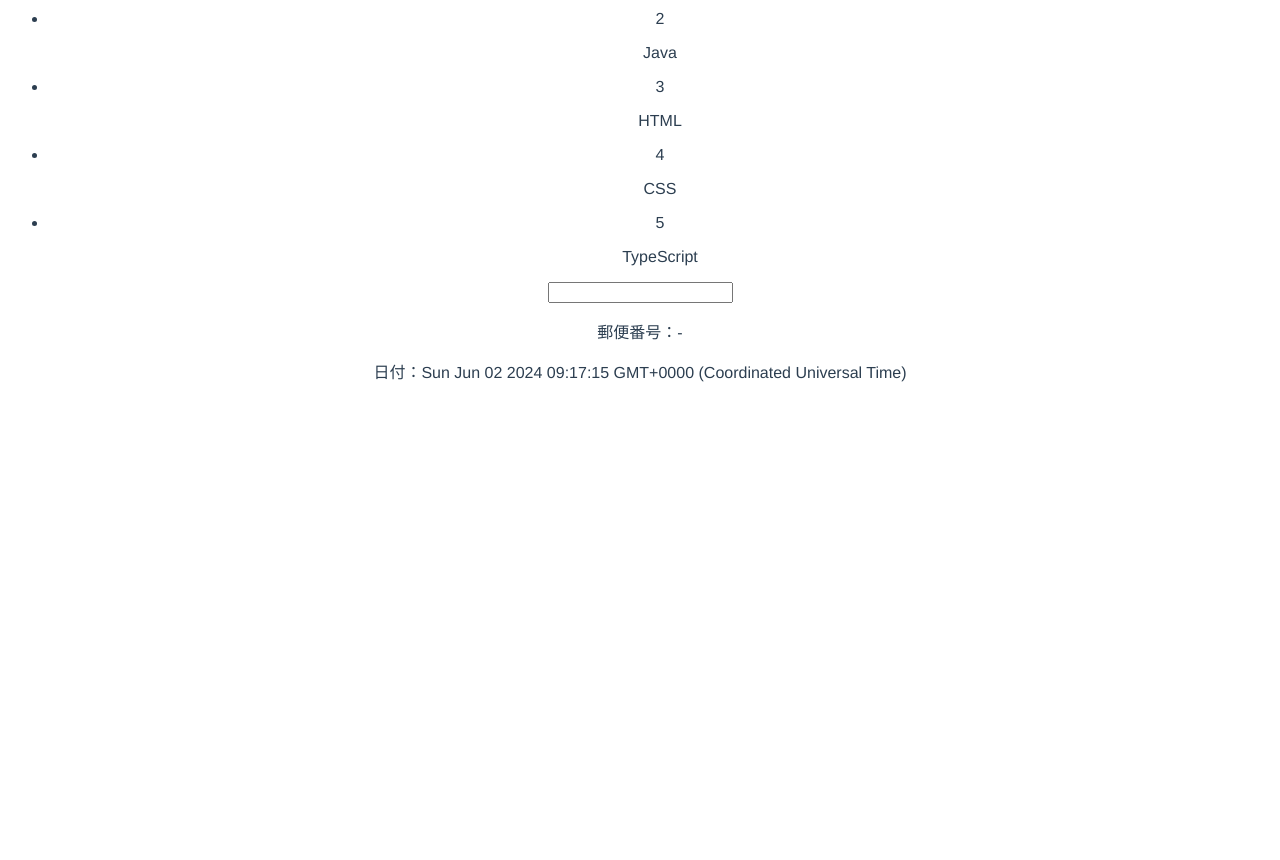
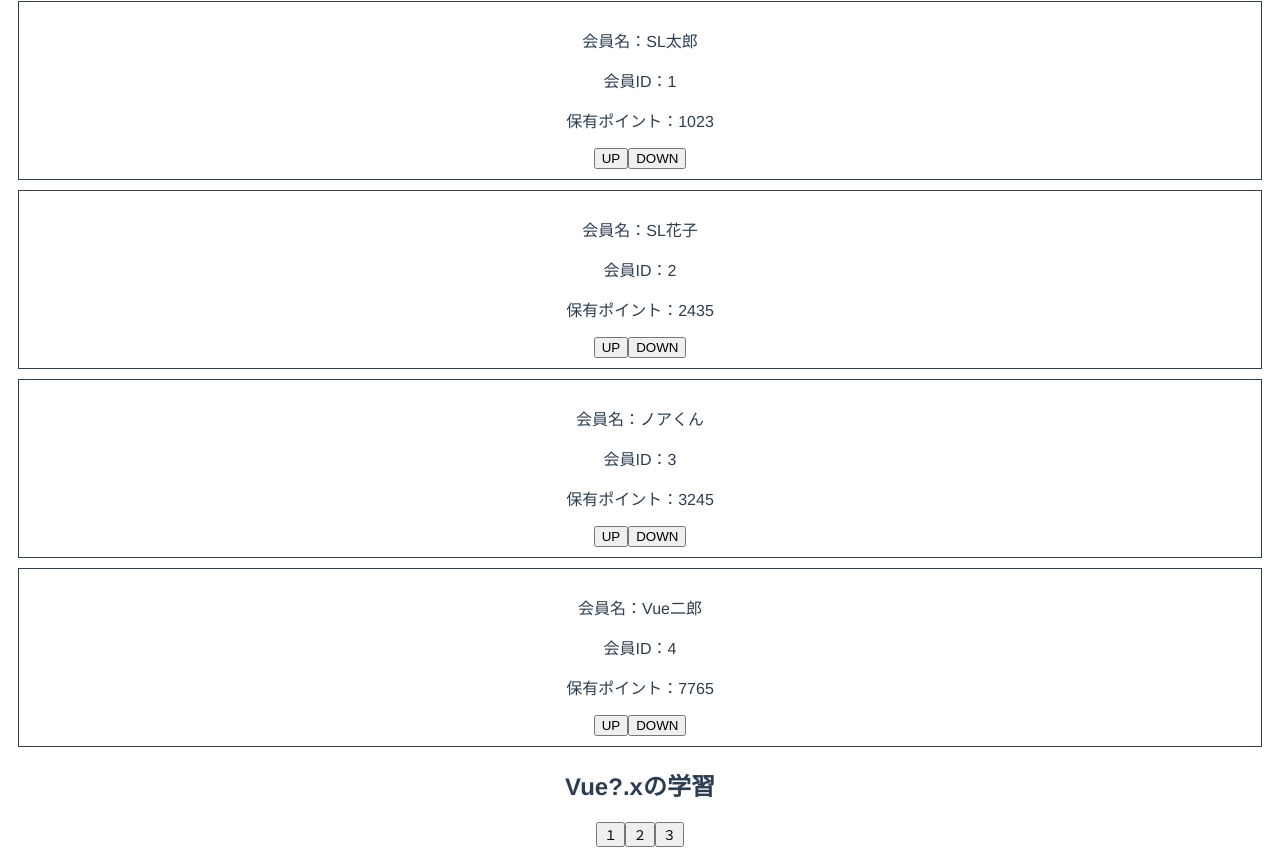
Before and after one commit to mashijifu/vue3-ts-example, a Vue app: page /about in a window 1280 px wide. Shown: the part 160-1020 px from the top of the page. Before the commit the page ends 800 px from the top, so only its background shows below. Built offline with nearby package versions, Linux system fonts and the light colour scheme.

Commit message:
defineEmitsサンプル

```diff
--- /dev/null
+++ b/src/components/EmitSample.vue
@@ -0,0 +1,15 @@
+<template>
+  <button type="button" v-on:click="handleUpdate" value="1">１</button>
+  <button type="button" v-on:click="handleUpdate" value="2">２</button>
+  <button type="button" v-on:click="handleUpdate" value="3">３</button>
+</template>
+<script setup lang="ts">
+interface Emits {
+  (event: "update", value: string): void;
+}
+const emit = defineEmits<Emits>();
+
+const handleUpdate = (e: Event) => {
+  emit("update", e.target.value);
+};
+</script>
--- /dev/null
+++ b/src/components/OneMember.vue
@@ -0,0 +1,39 @@
+<template>
+  <div class="box">
+    <p>会員名：{{ name }}</p>
+    <p>会員ID：{{ id }}</p>
+    <p>保有ポイント：{{ points }}</p>
+    <button v-on:click="pointUp">UP</button>
+    <button v-on:click="pointDown">DOWN</button>
+  </div>
+</template>
+<script setup lang="ts">
+interface Props {
+  id: number;
+  name: string;
+  points: number;
+}
+
+interface Emits {
+  (event: "incrementPoint", id: number): void;
+}
+
+const props = defineProps<Props>();
+
+const emit = defineEmits<Emits>();
+
+const pointUp = (): void => {
+  emit("incrementPoint", props.id);
+};
+
+const pointDown = (): void => {
+  emit("decrementPoint", props.id);
+};
+</script>
+<style scoped>
+.box {
+  border: 1px solid;
+  margin: 10px;
+  padding: 10px;
+}
+</style>
--- a/src/views/AboutView.vue
+++ b/src/views/AboutView.vue
@@ -1,5 +1,25 @@
 <template>
   <div class="post-code">
+    <section>
+      <div>
+        <h2>ポイント合計: {{ totalPoints }}</h2>
+      </div>
+      <div class="member">
+        <OneMember
+          v-for="[id, member] in memberList"
+          v-bind:key="id"
+          v-bind:id="id"
+          v-bind:name="member.name"
+          v-bind:points="member.points"
+          v-on:incrementPoint="onIncrementPoint"
+          v-on:decrementPoint="onDecrementPoint"
+        />
+      </div>
+    </section>
+    <section>
+      <h1>Vue{{ version }}.xの学習</h1>
+      <EmitSample v-on:update="updateVersion" />
+    </section>
     <section>
       <ul>
         <PropsSample
@@ -19,8 +39,14 @@
 <script setup lang="ts">
 import { ref, computed } from "vue";
 import PropsSample from "@/components/PropsSample.vue";
+import EmitSample from "@/components/EmitSample.vue";
+import OneMember from "@/components/OneMember.vue";
 
 const postCode = ref("");
+const version = ref("?");
+const updateVersion = (value: string): void => {
+  version.value = value;
+};
 const languageList = [
   { id: 1, name: "PHP" },
   { id: 2, name: "Java" },
@@ -28,6 +54,57 @@ const languageList = [
   { id: 4, name: "CSS" },
   { id: 5, name: "TypeScript" },
 ];
+const memberListInit = new Map<number, Member>();
+memberListInit.set(1, {
+  id: 1,
+  name: "SL太郎",
+  points: 1023,
+});
+memberListInit.set(2, {
+  id: 2,
+  name: "SL花子",
+  points: 2435,
+});
+memberListInit.set(3, {
+  id: 3,
+  name: "ノアくん",
+  points: 3245,
+});
+memberListInit.set(4, {
+  id: 4,
+  name: "Vue二郎",
+  points: 7765,
+});
+
+const memberList = ref(memberListInit);
+
+const totalPoints = computed((): number => {
+  let total = 0;
+  for (const member of memberList.value.values()) {
+    total += member.points;
+  }
+  return total;
+});
+
+const onIncrementPoint = (id: number): void => {
+  const member = memberList.value.get(id);
+  if (member != undefined) {
+    member.points++;
+  }
+};
+
+const onDecrementPoint = (id: number): void => {
+  const member = memberList.value.get(id);
+  if (member != undefined) {
+    member.points--;
+  }
+};
+
+interface Member {
+  id: number;
+  name: string;
+  points: number;
+}
 
 const hyphenCode = computed((): string => {
   return postCode.value.slice(0, 3) + "-" + postCode.value.slice(3, 7);
```
